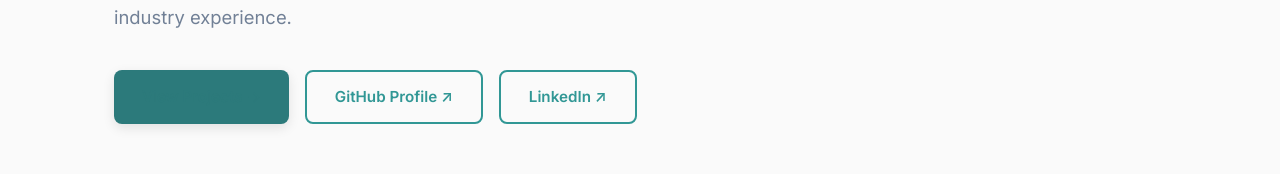
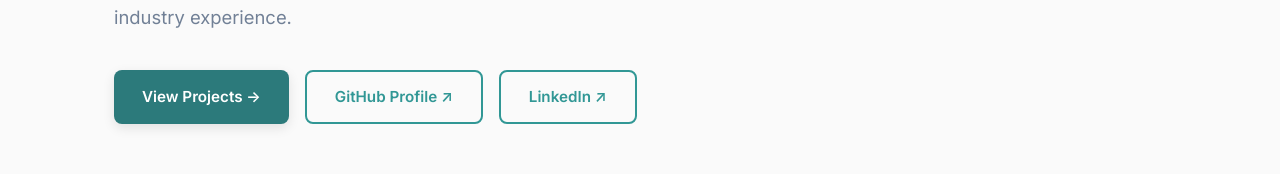
Before and after one commit to Aditya24Rathore/portfolio, a React (Vite) app: page / in a window 1280 px wide. In both pictures the pointer is over the link "View Projects →". Shown: the part 443-617 px from the top of the page. Built offline with nearby package versions, Linux system fonts and the light colour scheme.

Commit message:
Fix button text disappearing on hover

```diff
--- a/src/index.css
+++ b/src/index.css
@@ -120,23 +120,28 @@ img {
   font-family: var(--font-main);
 }
 
+a.btn-primary,
 .btn-primary {
   background: var(--accent);
   color: #fff;
 }
 
+a.btn-primary:hover,
 .btn-primary:hover {
   background: var(--accent-hover);
+  color: #fff;
   transform: translateY(-2px);
   box-shadow: 0 4px 12px rgba(0, 0, 0, 0.1);
 }
 
+a.btn-outline,
 .btn-outline {
   background: transparent;
   color: var(--accent);
   border: 2px solid var(--accent);
 }
 
+a.btn-outline:hover,
 .btn-outline:hover {
   background: var(--accent);
   color: #fff;
```
